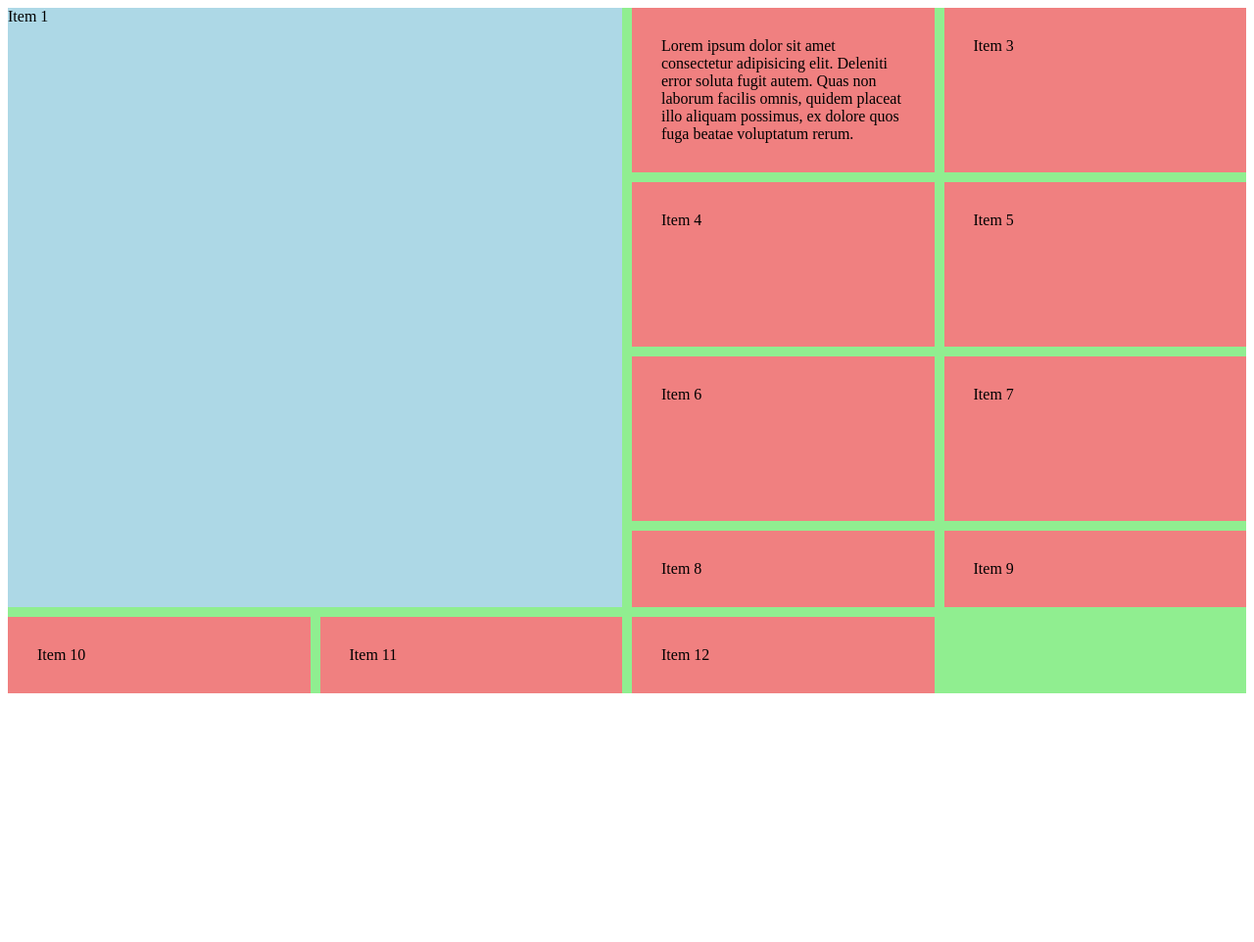
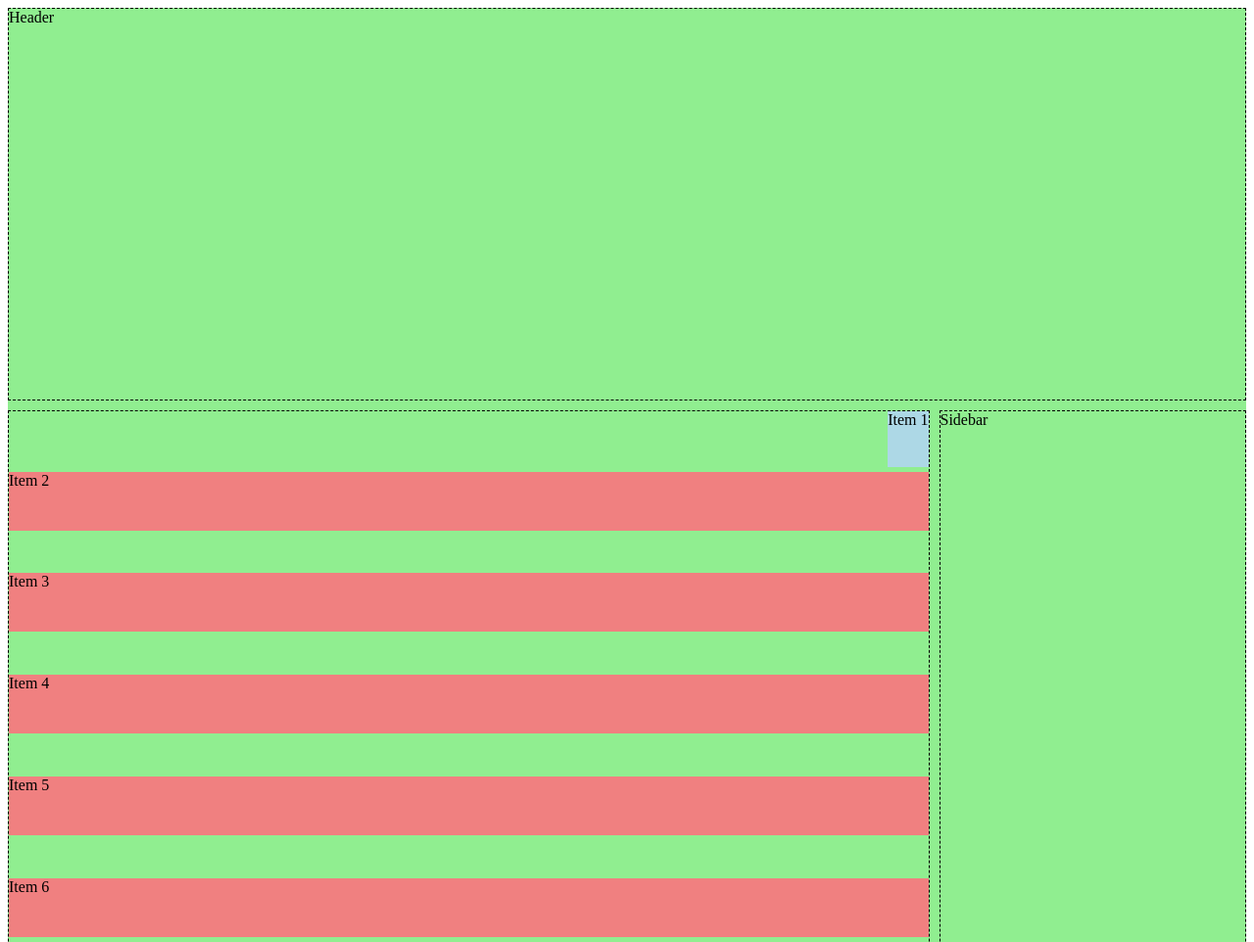
Before and after one commit to PurpleRox/CSS-Grid, a plain HTML site: page index.html in a window 1280 px wide. Shown: the top 962 px of the page at 98% size. Before the commit the page ends 800 px from the top, so only its background shows below. Drawn offline with Linux system fonts and the light colour scheme.

Commit message:
added more legibility and practiced more

```diff
--- a/index.html
+++ b/index.html
@@ -8,38 +8,73 @@
         #container{
             display: grid;
             background: lightgreen;
-            grid-template-columns: repeat(4, [col-start] 1fr [col-end]);
-            grid-template-rows: repeat(3, [row-start] 1fr [row-end]);
+            grid-template-areas: "header header"
+                                 "content sidebar"
+                                 "footer footer";
+            grid-template-columns: 3fr 1fr;
+            grid-template-rows: 1fr 3fr 1fr;
             grid-gap: 10px;
         }
 
         .item{
             background: lightcoral;
-            padding: 30px;
+            height: 60px;
+            /* padding: 30px; */
         }
 
         .item1{
             background: lightblue;
-            grid-row-start: row-start;
+            /* grid-row-start: row-start;
             grid-row-end: row-end 4;
             grid-column-start: col-start;
-            grid-column-end: col-end 2;
+            grid-column-end: col-end 2; */
+            justify-self: end;
 
             /* grid-row: 2/4;
             grid-column: 3/5; */
 
             /* NOTE grid-area is row then column */
             /* grid-area: 2/3/span 3/5; */
+        }
 
+        header{
+            grid-row: header;
+            grid-column: header;
+        }
+        main{
+            grid-row: content;
+            grid-column: content;
+            display: grid;
+            grid-gap: 5px;
+            height: 1200px;
+            /* justify-content: center;
+            align-items: center; */
+            /* grid-template-columns: repeat(4, 1fr);
+            grid-template-rows: repeat(1fr); */
+        }
 
+        aside{
+            grid-row: sidebar;
+            grid-column: sidebar;
+        }
+
+        footer{
+            grid-row: footer;
+            grid-column: footer;
+        }
+
+        header, main, aside, footer{
+            border: 1px dashed;
         }
 
     </style>
 </head>
 <body>
-    <div id="container">
+    <Item2</d id="container">
+        <header>Header</header>
+        <main>
             <div class="item1">Item 1</div>
-        <div class="item">Lorem ipsum dolor sit amet consectetur adipisicing elit. Deleniti error soluta fugit autem. Quas non laborum facilis omnis, quidem placeat illo aliquam possimus, ex dolore quos fuga beatae voluptatum rerum.</div>
+            <div class="item">Item 2</div>
             <div class="item">Item 3</div>
             <div class="item">Item 4</div>
             <div class="item">Item 5</div>
@@ -49,12 +84,10 @@
             <div class="item">Item 9</div>
             <div class="item">Item 10</div>
             <div class="item">Item 11</div>
-        <div class="item">Item 12</div>
-    </div>
-    </div>
-    </div>
-    </div>
-    </div>
+            <div class="item">Item 12</div></main>
+        <aside>Sidebar</aside>
+        <footer>Footer</footer>
+
     </div>
 </body>
 </html>
```
Lines whose indentation alone changed are shown as unchanged.
